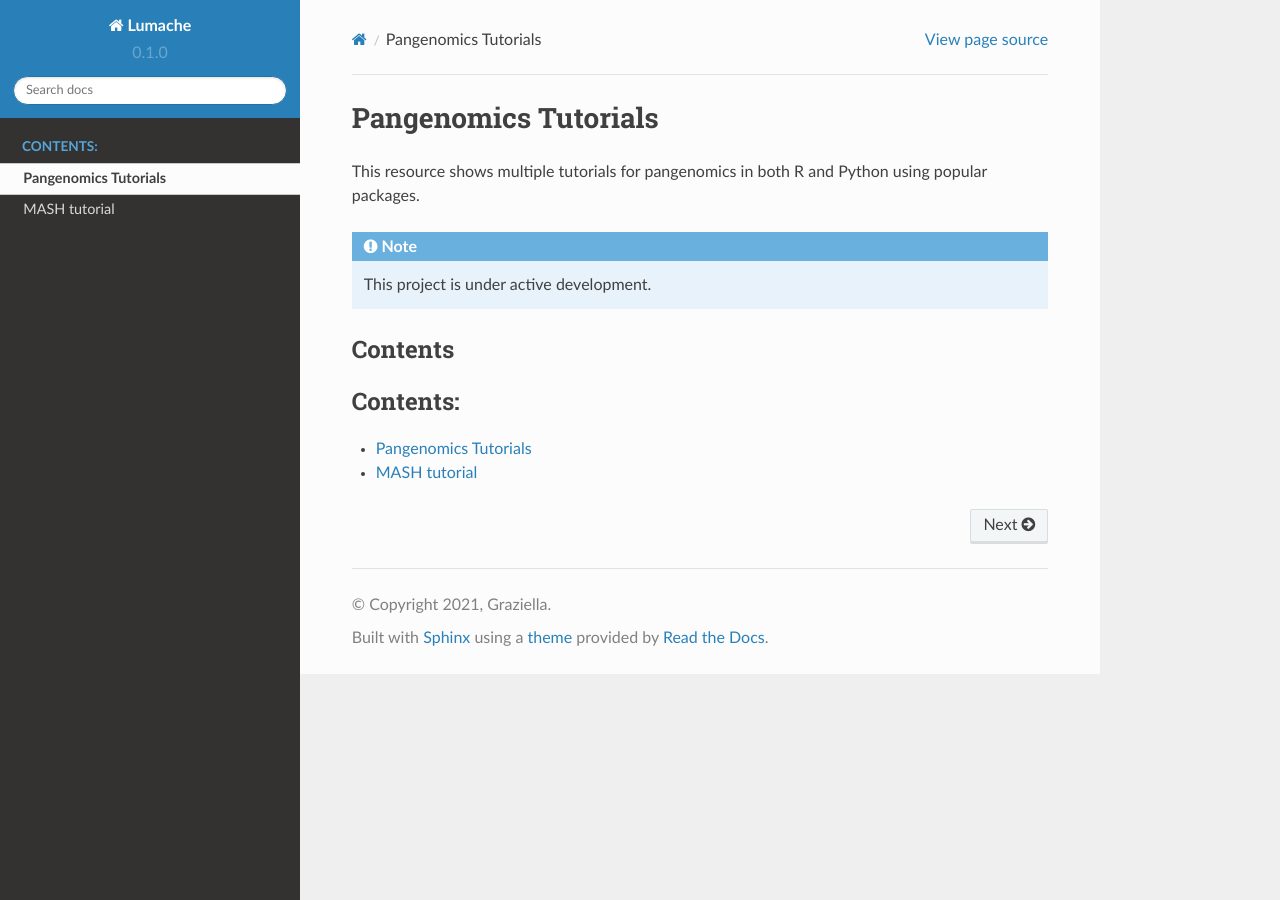
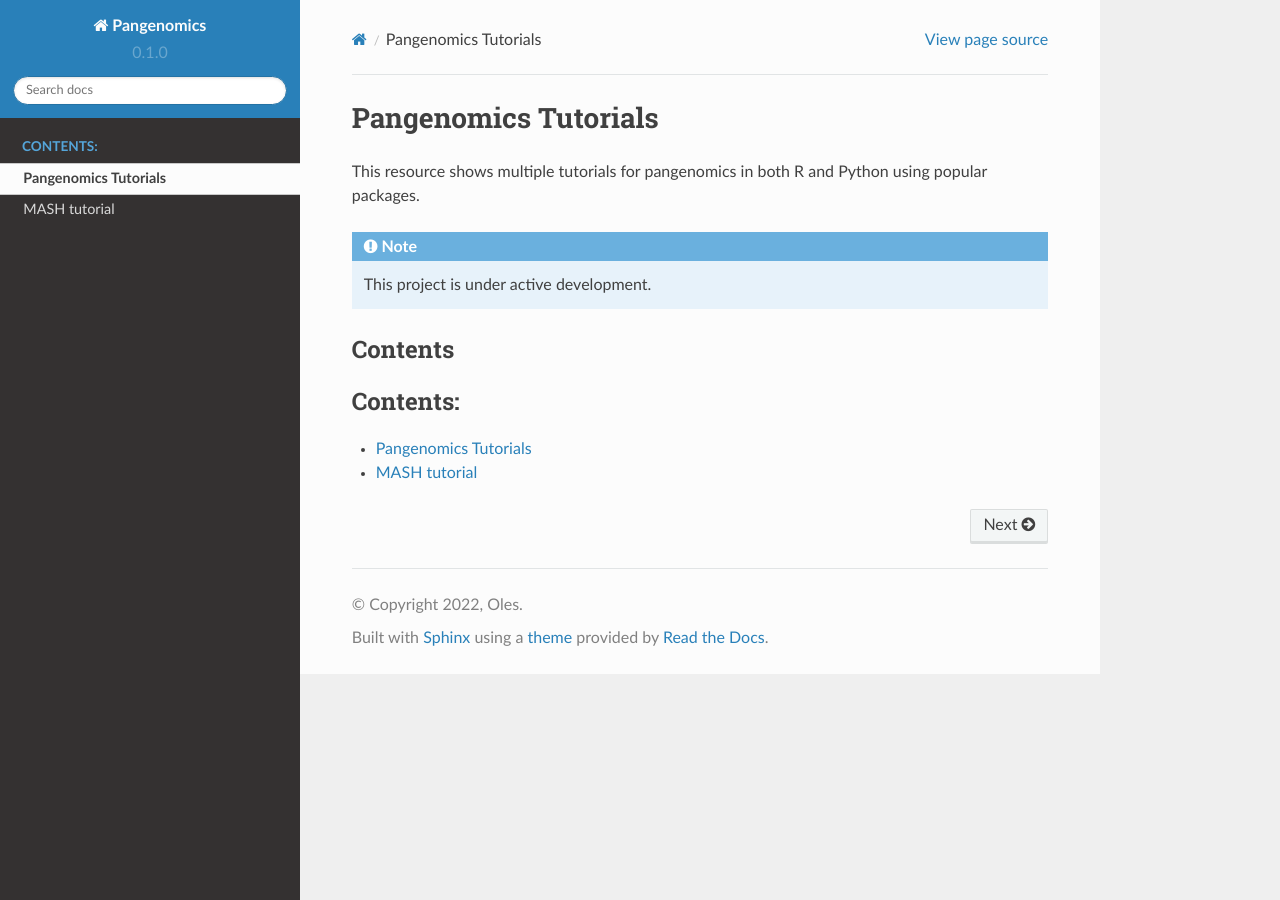
Before and after one commit to rolesucsd/Pangenomics, a Sphinx documentation site: the page built from docs/source/index.rst, in a window 1280 px wide. Built offline with Sphinx 7.4.7 and the Read the Docs theme 2.0.0, drawn with Linux system fonts in a browser that asks for light colours.

Commit message:
Update conf.py

```diff
--- a/docs/source/conf.py
+++ b/docs/source/conf.py
@@ -2,9 +2,9 @@
 
 # -- Project information
 
-project = 'Lumache'
-copyright = '2021, Graziella'
-author = 'Graziella'
+project = 'Pangenomics'
+copyright = '2022, Oles'
+author = 'Renee Oles'
 
 release = '0.1'
 version = '0.1.0'
```
